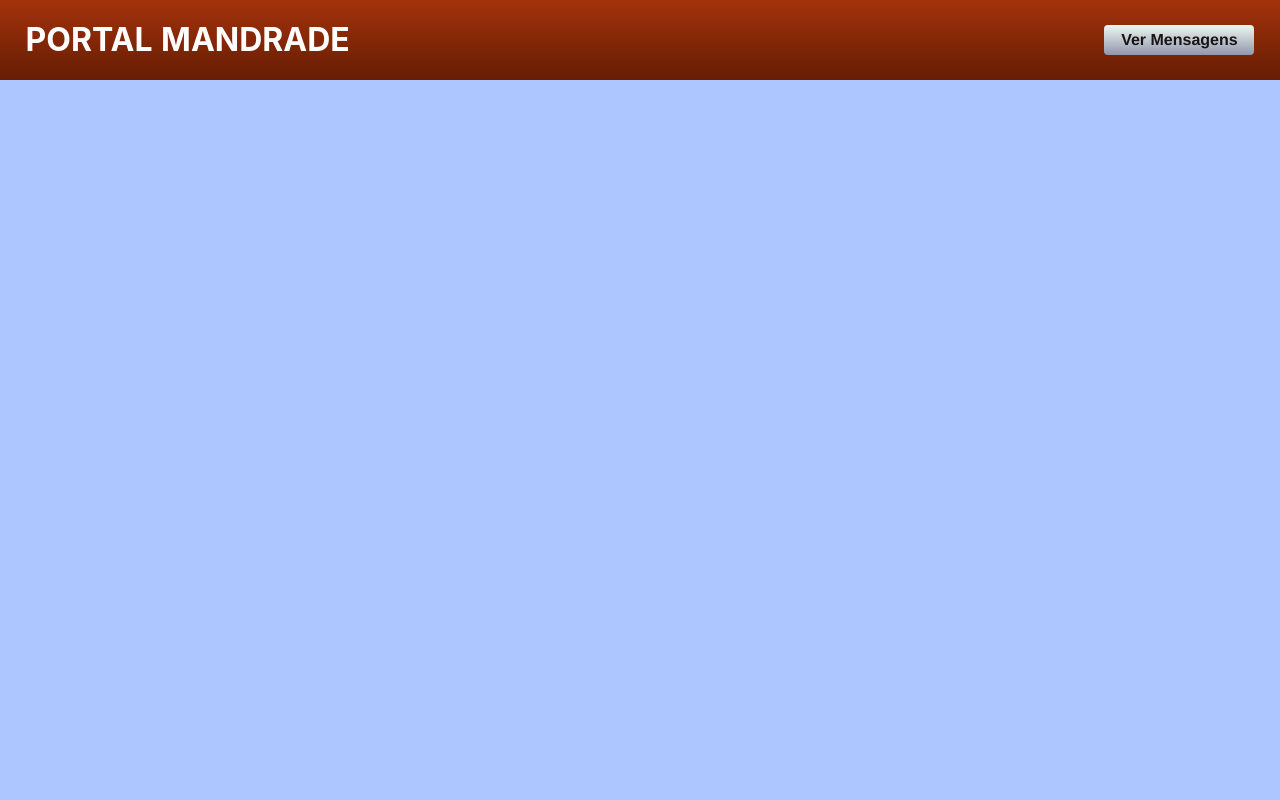
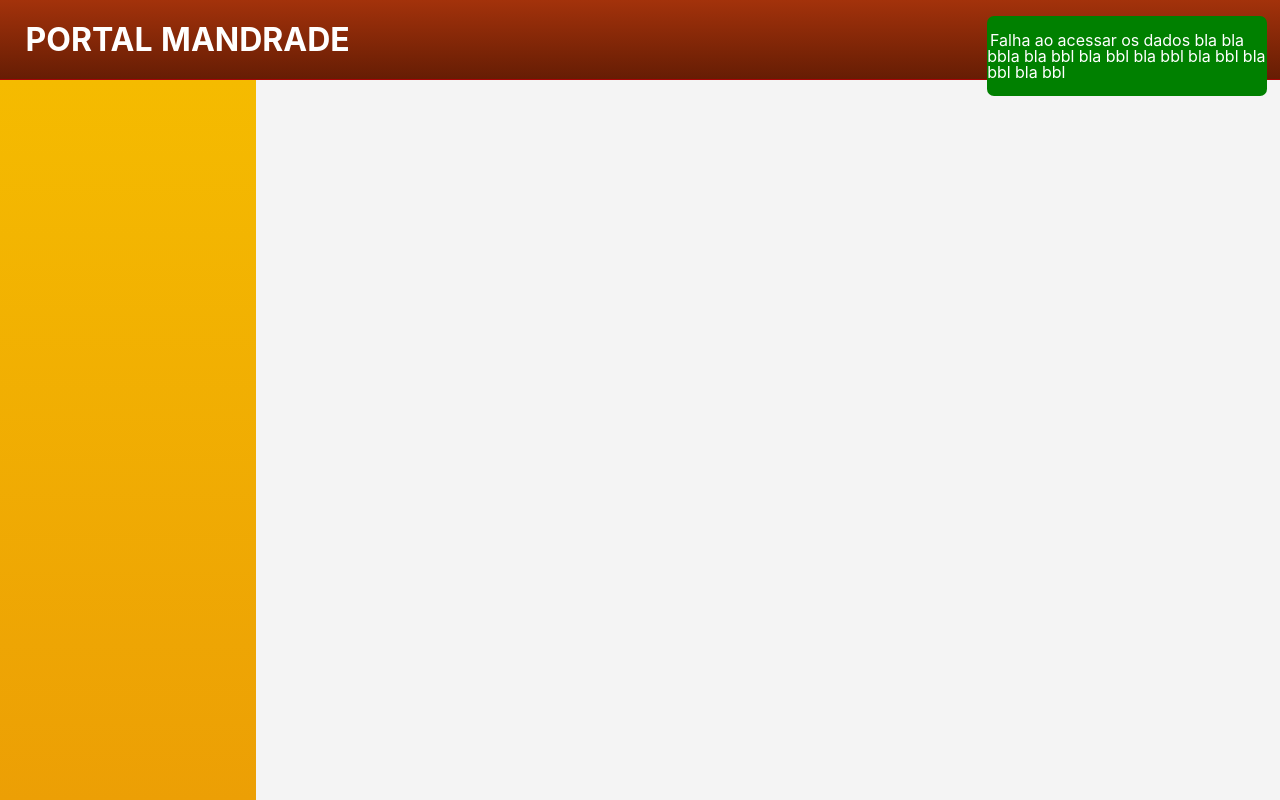
Before and after one commit to marcusruas/mandrade-portal, a React (Create React App) app: page / in a window 1280 px wide. Built offline with nearby package versions, Linux system fonts and the light colour scheme.

Commit message:
Estagio inicial do popup

```diff
--- a/src/index.css
+++ b/src/index.css
@@ -5,6 +5,7 @@ body {
   font-family: -apple-system, BlinkMacSystemFont, "Lucida Console", Monaco, monospace;
   -webkit-font-smoothing: antialiased;
   -moz-osx-font-smoothing: grayscale;
-  background-color: #adc6ff;
+  background-color: #F4F4F4;
   height: 100vh;
+  overflow: hidden
 }
--- a/src/ui/App.tsx
+++ b/src/ui/App.tsx
@@ -1,23 +1,21 @@
 import React from 'react';
-import { ToastContainer } from 'react-toastify';
-import { BrowserRouter as Router } from "react-router-dom";
+import Layout from 'Ui/Layout/';
+import PopUp from 'Ui/SharedComponents/PopUp/';
 
 import { Provider } from 'react-redux';
 import { Reducers } from 'Store/Reducers'
 import { applyMiddleware, createStore } from 'redux'
 import promise from 'redux-promise';
 import MensageriaMiddleware from './Middlewares/MensageriaMiddleware';
-
-import Layout from 'Ui/Layout/';
-
+import { BrowserRouter as Router } from "react-router-dom";
 
 function App() {
   const store = createStore(Reducers, applyMiddleware(promise, MensageriaMiddleware));
   return (
     <Provider store={store}>
       <Router>
+        <PopUp />
         <Layout />
-        <ToastContainer />
       </Router>
     </Provider>
   );
--- a/src/ui/Layout/Components/Menus.tsx
+++ b/src/ui/Layout/Components/Menus.tsx
@@ -4,24 +4,14 @@ import { Link } from "react-router-dom";
 
 import * as Rotas from '../routes';
 
+{/* <Link to={Rotas.Home.Rota}>Home</Link>
+<Link to={Rotas.NovoGrupo.Rota}>Cadastrar Novo Grupo</Link> */}
+
 const Menus = () => {
-    const { Sider } = Layout;
-    const { SubMenu } = Menu;
     return (
-        <Sider width={300}>
-            <Menu className="Menus" mode="inline" style={{ height: '100%', borderRight: 0 }}>
-                <Menu.Item>
-                    <Link to={Rotas.Home.Rota}>Home</Link>
-                </Menu.Item>
-                <SubMenu key="usuarioApi" title="Usuario API">
-                    <SubMenu key="usuarioApiGrupos" title="Grupos">
-                        <Menu.Item key="1">
-                            <Link to={Rotas.NovoGrupo.Rota}>Cadastrar Novo Grupo</Link>
-                        </Menu.Item>
-                    </SubMenu>
-                </SubMenu>
-            </Menu>
-        </Sider >
+        <aside className="Menus">
+
+        </aside>
     );
 }
 
--- a/src/ui/Layout/index.css
+++ b/src/ui/Layout/index.css
@@ -1,6 +1,7 @@
 /* Cabeçalho */
 .Cabecalho {
     background-image: linear-gradient(#a3320b, #661d04);
+    border-bottom: 1px solid #A40606;
     height: 10vh;
     display: flex;
     justify-content: center;
@@ -28,6 +29,7 @@
     text-align: right;
 }
 
+/* Mensageria */
 .Mensageria_Mensagens {
     display: block;
     width: 150px;
@@ -76,3 +78,10 @@
     overflow-y: scroll;
     overflow-x: hidden;
 }
+
+/* Menus */
+.Menus {
+    width: 20%;
+    height: 90vh;
+    background-image: linear-gradient(#F5BB00, #EC9F05);
+}
--- a/src/ui/Layout/index.tsx
+++ b/src/ui/Layout/index.tsx
@@ -1,5 +1,6 @@
 import React from 'react';
 import Cabecalho from './Components/Cabecalho';
+import Menus from './Components/Menus';
 
 import './index.css';
 
@@ -7,6 +8,7 @@ const Layout = () => {
     return (
         <React.Fragment>
             <Cabecalho />
+            <Menus />
         </React.Fragment>
     )
 }
--- /dev/null
+++ b/src/ui/SharedComponents/PopUp/index.css
@@ -0,0 +1,50 @@
+.PopUp {
+    display: block;
+    width: 280px;
+    height: 80px;
+    position: absolute;
+    z-index: 1;
+    top: 2%;
+    /* right: calc((-1%) + (-280px)); */
+    right: 1%;
+    border-radius: 7px;
+    background-color: green;
+    animation-name: abrir;
+    animation-duration: 0.8s;
+    overflow: hidden;
+}
+
+.PopUp_Cabecalho {
+    height: 20%;
+}
+
+.PopUp span {
+    height: 10%;
+    padding-left: 1%;
+    color: white;
+    font-size: 16px;
+    overflow: hidden;
+}
+
+.PopUp:active {
+    animation-name: fechar;
+    animation-duration: 1s;
+}
+
+@keyframes fechar {
+    from {
+        right: 1%;
+    }
+    to {
+        right: calc((-1%) + (-280px));
+    };
+}
+
+@keyframes abrir {
+    from {
+        right: calc((-1%) + (-280px));
+    }
+    to {
+        right: 1%
+    };
+}
--- /dev/null
+++ b/src/ui/SharedComponents/PopUp/index.tsx
@@ -0,0 +1,16 @@
+import React from 'react';
+import './index.css';
+
+class PopUp extends React.PureComponent {
+    render() {
+        return (
+            <section className="PopUp">
+                <section className="PopUp_Cabecalho"></section>
+                <span>Falha ao acessar os dados bla bla bbla bla bbl bla bbl bla bbl bla bbl bla bbl bla bbl</span>
+                <section className="PopUp_Cabecalho"></section>
+            </section>
+        );
+    }
+}
+
+export default PopUp;
```
